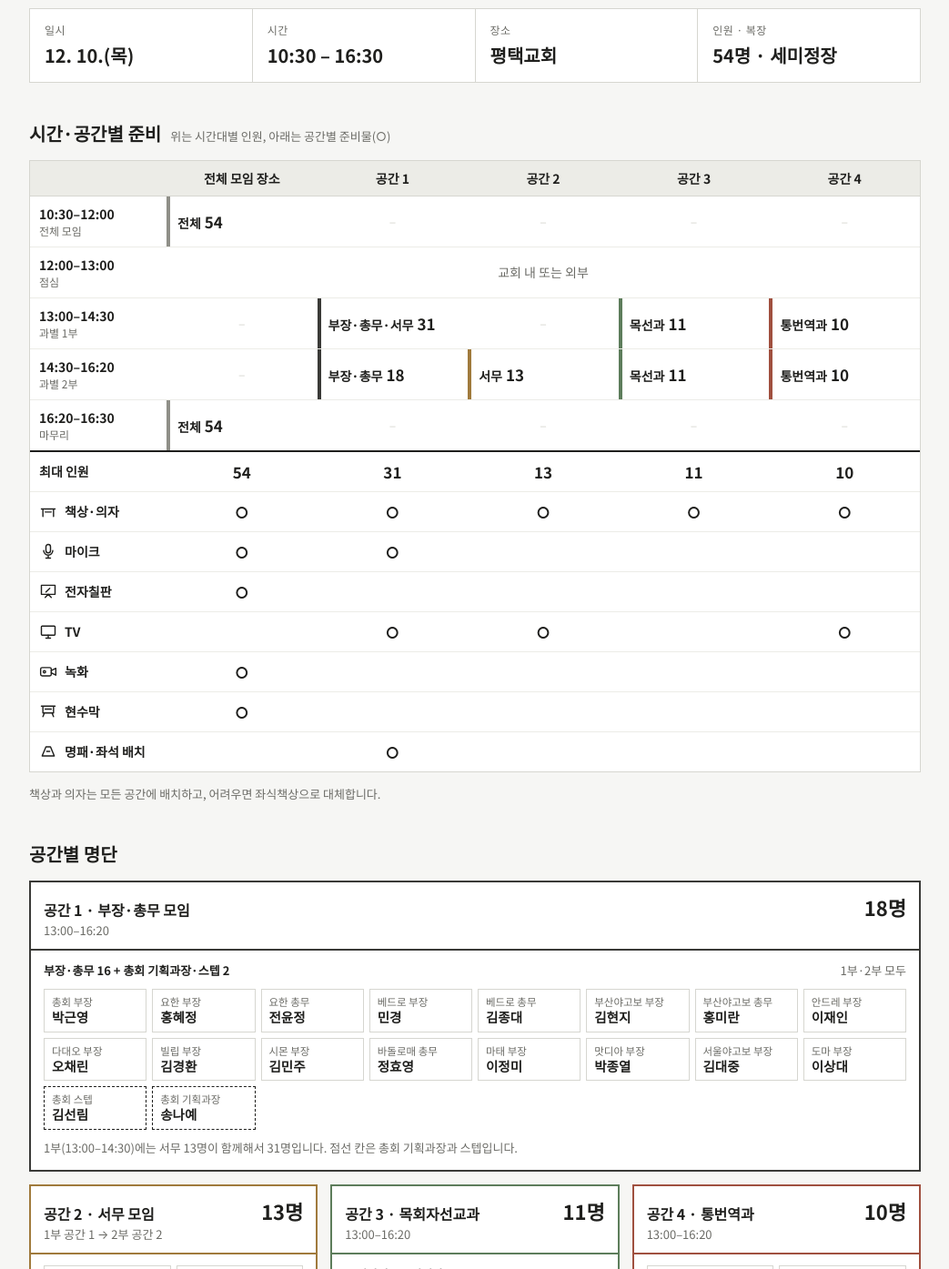
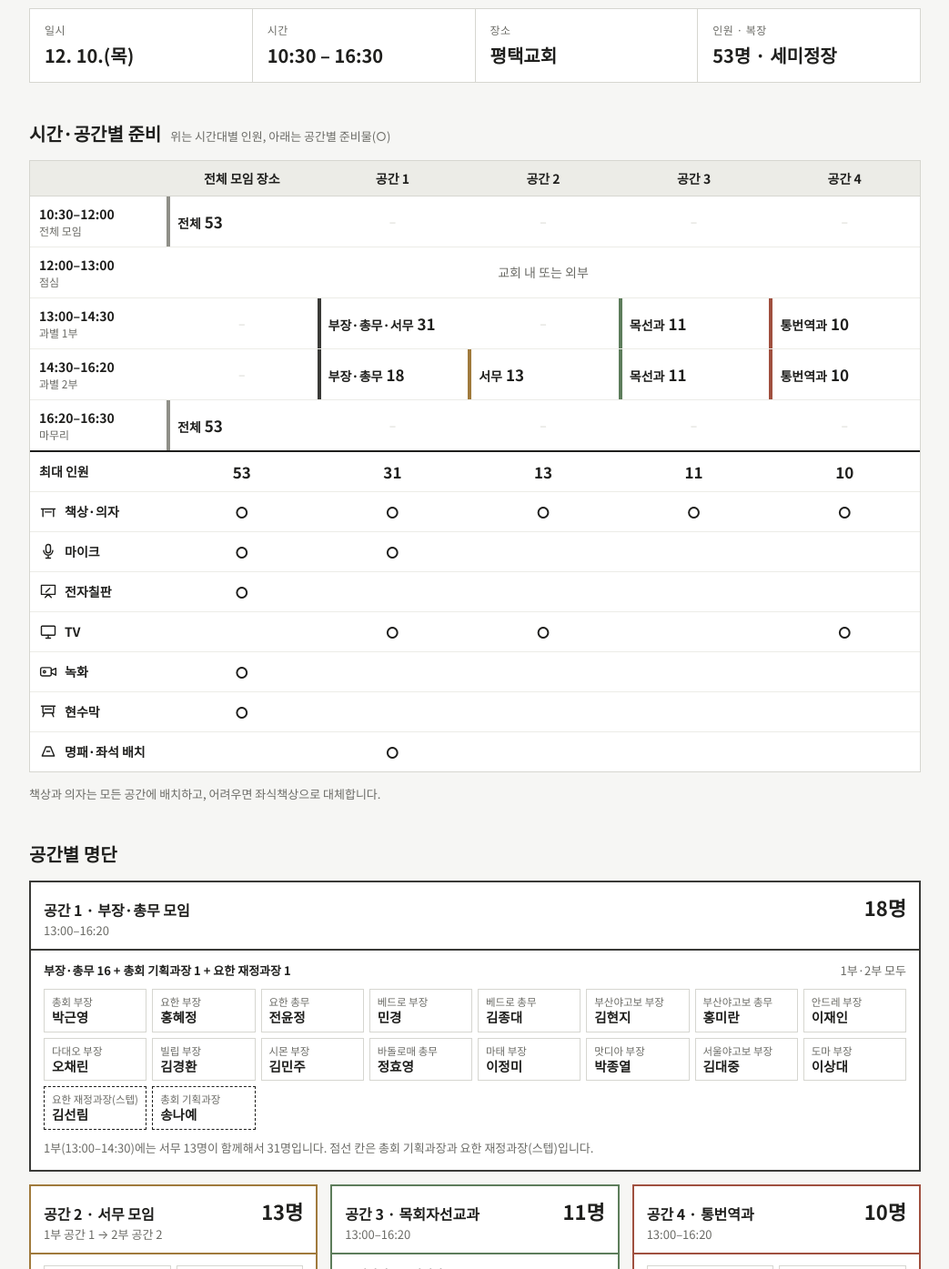
Before and after one commit to ssnantz5aa/-, a website: page yohan-briefing.html in a window 1280 px wide. Shown: the part 126-1521 px from the top of the page at 91% size, without its empty margins (118-1161 px from the left). Drawn offline with Linux system fonts and the light colour scheme; a web font is replaced by a local one.

Commit message:
Total back to 53: Kim Seon-rim is Yohan finance manager, joins room 1 as staff
Co-Authored-By: Claude Opus 5.5 <noreply@anthropic.com>
Claude-Session: https://claude.ai/code/session_01UetvH8yjku1KzNKbBwrwKi

```diff
--- a/yohan-briefing.html
+++ b/yohan-briefing.html
@@ -159,7 +159,7 @@ table.att { min-width: 760px; }
       <div class="fact"><span>일시</span><b class="num">12. 10.(목)</b></div>
       <div class="fact"><span>시간</span><b class="num">10:30 – 16:30</b></div>
       <div class="fact"><span>장소</span><b>평택교회</b></div>
-      <div class="fact"><span>인원 · 복장</span><b>54명 · 세미정장</b></div>
+      <div class="fact"><span>인원 · 복장</span><b>53명 · 세미정장</b></div>
     </div>
   </header>
 
@@ -171,12 +171,12 @@ table.att { min-width: 760px; }
           <tr><th style="width:150px"></th><th>전체 모임 장소</th><th>공간 1</th><th>공간 2</th><th>공간 3</th><th>공간 4</th></tr>
         </thead>
         <tbody>
-          <tr><th>10:30–12:00<small>전체 모임</small></th><td class="occ" style="--c:var(--g0)">전체<b>54</b></td><td class="empty">–</td><td class="empty">–</td><td class="empty">–</td><td class="empty">–</td></tr>
+          <tr><th>10:30–12:00<small>전체 모임</small></th><td class="occ" style="--c:var(--g0)">전체<b>53</b></td><td class="empty">–</td><td class="empty">–</td><td class="empty">–</td><td class="empty">–</td></tr>
           <tr><th>12:00–13:00<small>점심</small></th><td class="meal" colspan="5">교회 내 또는 외부</td></tr>
           <tr><th>13:00–14:30<small>과별 1부</small></th><td class="empty">–</td><td class="occ" style="--c:var(--g1)">부장·총무·서무<b>31</b></td><td class="empty">–</td><td class="occ" style="--c:var(--g3)">목선과<b>11</b></td><td class="occ" style="--c:var(--g4)">통번역과<b>10</b></td></tr>
           <tr><th>14:30–16:20<small>과별 2부</small></th><td class="empty">–</td><td class="occ" style="--c:var(--g1)">부장·총무<b>18</b></td><td class="occ" style="--c:var(--g2)">서무<b>13</b></td><td class="occ" style="--c:var(--g3)">목선과<b>11</b></td><td class="occ" style="--c:var(--g4)">통번역과<b>10</b></td></tr>
-          <tr><th>16:20–16:30<small>마무리</small></th><td class="occ" style="--c:var(--g0)">전체<b>54</b></td><td class="empty">–</td><td class="empty">–</td><td class="empty">–</td><td class="empty">–</td></tr>
-          <tr class="split max"><th>최대 인원</th><td>54</td><td>31</td><td>13</td><td>11</td><td>10</td></tr>
+          <tr><th>16:20–16:30<small>마무리</small></th><td class="occ" style="--c:var(--g0)">전체<b>53</b></td><td class="empty">–</td><td class="empty">–</td><td class="empty">–</td><td class="empty">–</td></tr>
+          <tr class="split max"><th>최대 인원</th><td>53</td><td>31</td><td>13</td><td>11</td><td>10</td></tr>
           <tr><th><span class="lab"><svg><use href="#i-desk"/></svg>책상·의자</span></th><td class="ok">○</td><td class="ok">○</td><td class="ok">○</td><td class="ok">○</td><td class="ok">○</td></tr>
           <tr><th><span class="lab"><svg><use href="#i-mic"/></svg>마이크</span></th><td class="ok">○</td><td class="ok">○</td><td></td><td></td><td></td></tr>
           <tr><th><span class="lab"><svg><use href="#i-board"/></svg>전자칠판</span></th><td class="ok">○</td><td></td><td></td><td></td><td></td></tr>
@@ -213,7 +213,7 @@ table.att { min-width: 760px; }
   </section>
 
   <section>
-    <h2>지파별 참석 <small>총 54명</small></h2>
+    <h2>지파별 참석 <small>총 53명</small></h2>
     <div class="tbl-wrap scroll">
       <table class="att">
         <thead><tr><th>지파</th><th>부장</th><th>총무</th><th>서무</th><th>목선과장</th><th>통번역과장</th><th>계</th><th>비고</th></tr></thead>
@@ -232,8 +232,8 @@ table.att { min-width: 760px; }
 <script>
 // [지파, 부장, 총무, 서무, 목선과장, 통번역과장, 계, 비고]
 const att = [
-  ['총회', '박근영', '', '이연희', '이수진', '김꽃별, 이연주', 7, '기획과장 송나예, 스텝 김선림 부총서 모임'],
-  ['요한', '홍혜정', '전윤정', '류기원', '전체 모임만', '전체 모임만', 5, '재정과장 과별 모임 없음'],
+  ['총회', '박근영', '', '이연희', '이수진', '김꽃별, 이연주', 6, '기획과장 송나예 부총서 모임'],
+  ['요한', '홍혜정', '전윤정', '류기원', '전체 모임만', '전체 모임만', 5, '재정과장 김선림 스텝으로 부총서 모임'],
   ['베드로', '민경', '김종대', '정혜련', '김경렬', '박선영', 5, ''],
   ['부산야고보', '김현지', '홍미란', '조석현', '김종훈', '강동균', 5, ''],
   ['안드레', '이재인', '목선 모임', '허보윤', '박선경(총무)', '불참', 3, ''],
@@ -249,19 +249,19 @@ const att = [
 const dim = c => /불참|전체 모임만|목선 모임|지도방문/.test(c);
 document.getElementById('att').innerHTML = att.map(r =>
   `<tr>${r.slice(0, 6).map(c => `<td class="${dim(c) ? 'dim' : ''}">${c}</td>`).join('')}<td class="sum">${r[6]}</td><td class="memo">${r[7]}</td></tr>`
-).join('') + `<tr class="total"><td>합계</td><td>12</td><td>4</td><td>13</td><td>11</td><td>10</td><td class="sum">54</td><td class="memo">기타 4명 (요한 전체 모임만 2, 총회 기획과장·스텝 2)</td></tr>`;
+).join('') + `<tr class="total"><td>합계</td><td>12</td><td>4</td><td>13</td><td>11</td><td>10</td><td class="sum">53</td><td class="memo">기타 3명 (요한 목선·통번역과장 전체 모임만, 총회 기획과장, 요한 재정과장)</td></tr>`;
 
 // rosters
 const P = (t, n, staff) => `<div class="nm ${staff ? 'staff' : ''}"><small>${t}</small><b>${n}</b></div>`;
 const grid = list => `<div class="names">${list.map(([t, n, s]) => P(t, n, s)).join('')}</div>`;
-const leaders = [['총회 부장', '박근영'], ['요한 부장', '홍혜정'], ['요한 총무', '전윤정'], ['베드로 부장', '민경'], ['베드로 총무', '김종대'], ['부산야고보 부장', '김현지'], ['부산야고보 총무', '홍미란'], ['안드레 부장', '이재인'], ['다대오 부장', '오채린'], ['빌립 부장', '김경환'], ['시몬 부장', '김민주'], ['바돌로매 총무', '정효영'], ['마태 부장', '이정미'], ['맛디아 부장', '박종열'], ['서울야고보 부장', '김대중'], ['도마 부장', '이상대'], ['총회 스텝', '김선림', 1], ['총회 기획과장', '송나예', 1]];
+const leaders = [['총회 부장', '박근영'], ['요한 부장', '홍혜정'], ['요한 총무', '전윤정'], ['베드로 부장', '민경'], ['베드로 총무', '김종대'], ['부산야고보 부장', '김현지'], ['부산야고보 총무', '홍미란'], ['안드레 부장', '이재인'], ['다대오 부장', '오채린'], ['빌립 부장', '김경환'], ['시몬 부장', '김민주'], ['바돌로매 총무', '정효영'], ['마태 부장', '이정미'], ['맛디아 부장', '박종열'], ['서울야고보 부장', '김대중'], ['도마 부장', '이상대'], ['요한 재정과장(스텝)', '김선림', 1], ['총회 기획과장', '송나예', 1]];
 const clerks = [['총회', '이연희'], ['요한', '류기원'], ['베드로', '정혜련'], ['부산야고보', '조석현'], ['안드레', '허보윤'], ['다대오', '송현아'], ['빌립', '이세은'], ['시몬', '김지원'], ['바돌로매', '유태현'], ['마태', '이선아'], ['맛디아', '김명옥'], ['서울야고보', '박춘연'], ['도마', '강하니']];
 const pastoral = [['총회', '이수진'], ['베드로', '김경렬'], ['부산야고보', '김종훈'], ['안드레 총무', '박선경'], ['다대오', '홍진영'], ['빌립 총무', '이건호'], ['바돌로매', '김다은'], ['마태 총무', '주예현'], ['맛디아 총무', '최원석'], ['서울야고보 총무', '김영희'], ['도마 총무', '박재경']];
 const interp = [['총회', '김꽃별'], ['총회', '이연주'], ['베드로', '박선영'], ['부산야고보', '강동균'], ['다대오', '박지수'], ['시몬', '김지현'], ['바돌로매', '박선하'], ['마태', '김규리'], ['맛디아', '성예은'], ['서울야고보', '장춘화']];
 const box = (c, title, tag, n, body, wide) => `<article class="box ${wide ? 'wide' : ''}" style="--c:${c}"><header><div><h3>${title}</h3><span>${tag}</span></div><b>${n}명</b></header><div class="body">${body}</div></article>`;
 document.getElementById('rosters').innerHTML = [
   box('var(--g1)', '공간 1 · 부장·총무 모임', '13:00–16:20', 18,
-    `<div class="sub">부장·총무 16 + 총회 기획과장·스텝 2<span>1부·2부 모두</span></div>${grid(leaders)}<p class="note">1부(13:00–14:30)에는 서무 13명이 함께해서 31명입니다. 점선 칸은 총회 기획과장과 스텝입니다.</p>`, true),
+    `<div class="sub">부장·총무 16 + 총회 기획과장 1 + 요한 재정과장 1<span>1부·2부 모두</span></div>${grid(leaders)}<p class="note">1부(13:00–14:30)에는 서무 13명이 함께해서 31명입니다. 점선 칸은 총회 기획과장과 요한 재정과장(스텝)입니다.</p>`, true),
   box('var(--g2)', '공간 2 · 서무 모임', '1부 공간 1 → 2부 공간 2', 13,
     `${grid(clerks)}`),
   box('var(--g3)', '공간 3 · 목회자선교과', '13:00–16:20', 11,
```
Also changed, not shown: 1 other file.
